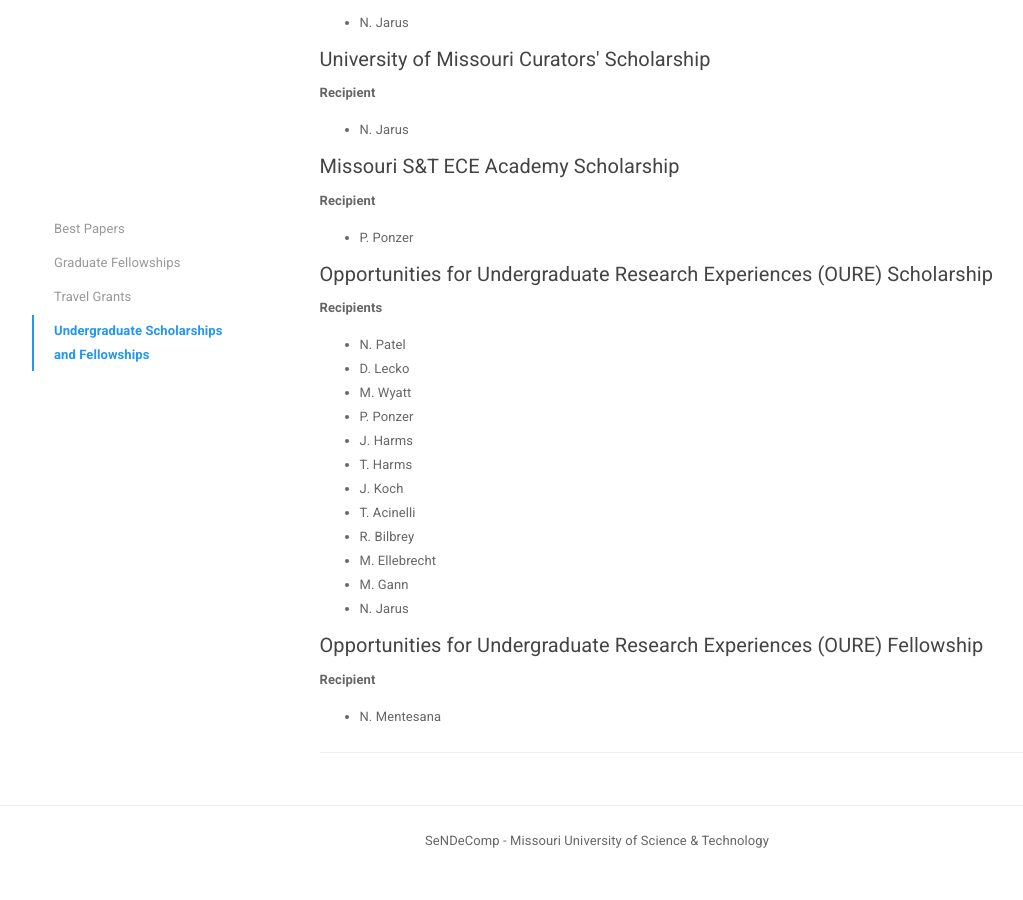
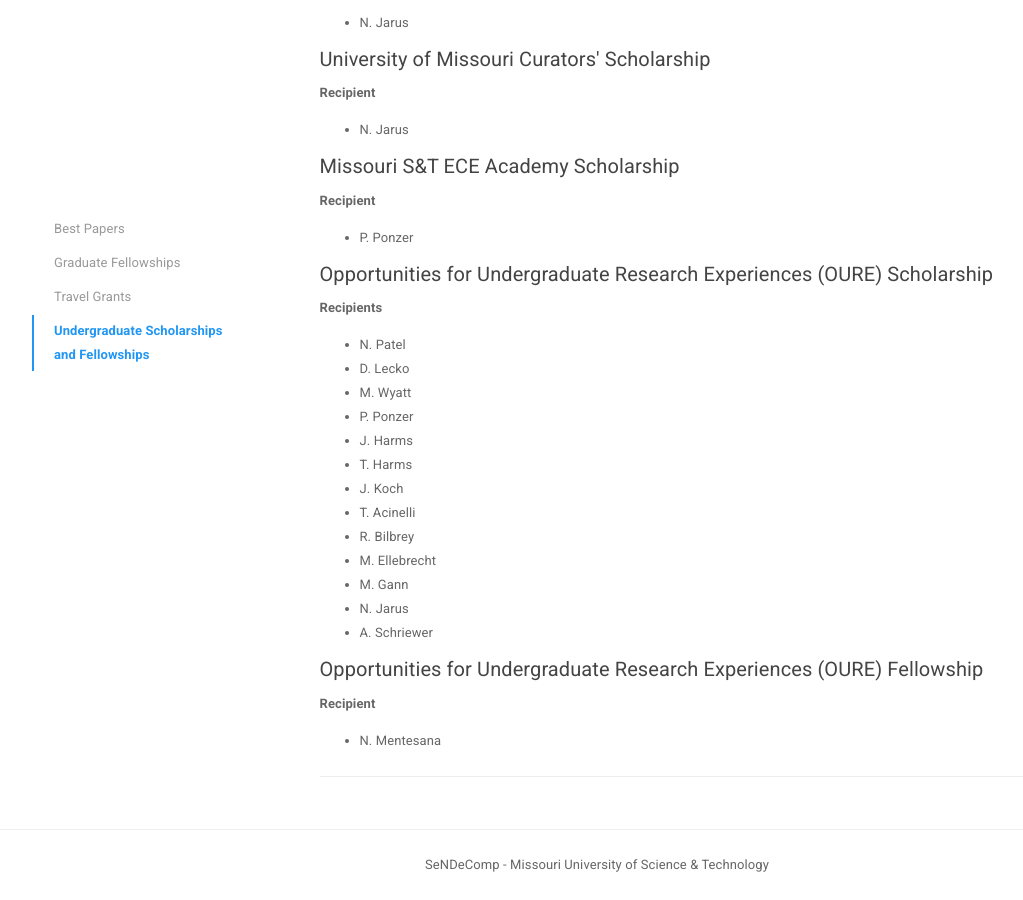
Before and after one commit to sendecomp/sendecomp-website, a Jekyll site: the page built from student-awards.html, in a window 1280 px wide and 900 px high, scrolled down 2966 px. Shown: the whole window, without its empty margins (43-1066 px from the left). Built offline with Jekyll 4.4.1, drawn with Linux system fonts in a browser that asks for light colours; before the commit the page ends 3842 px from its top, so only the background shows below that.

Commit message:
Add Alex's OURE

```diff
--- a/_data/awards.yml
+++ b/_data/awards.yml
@@ -98,6 +98,7 @@
     - name: "M. Ellebrecht"
     - name: "M. Gann"
     - name: "N. Jarus"
+    - name: "A. Schriewer"
 
 - name: "Missouri S&T ECE Academy Scholarship"
   year:
```
